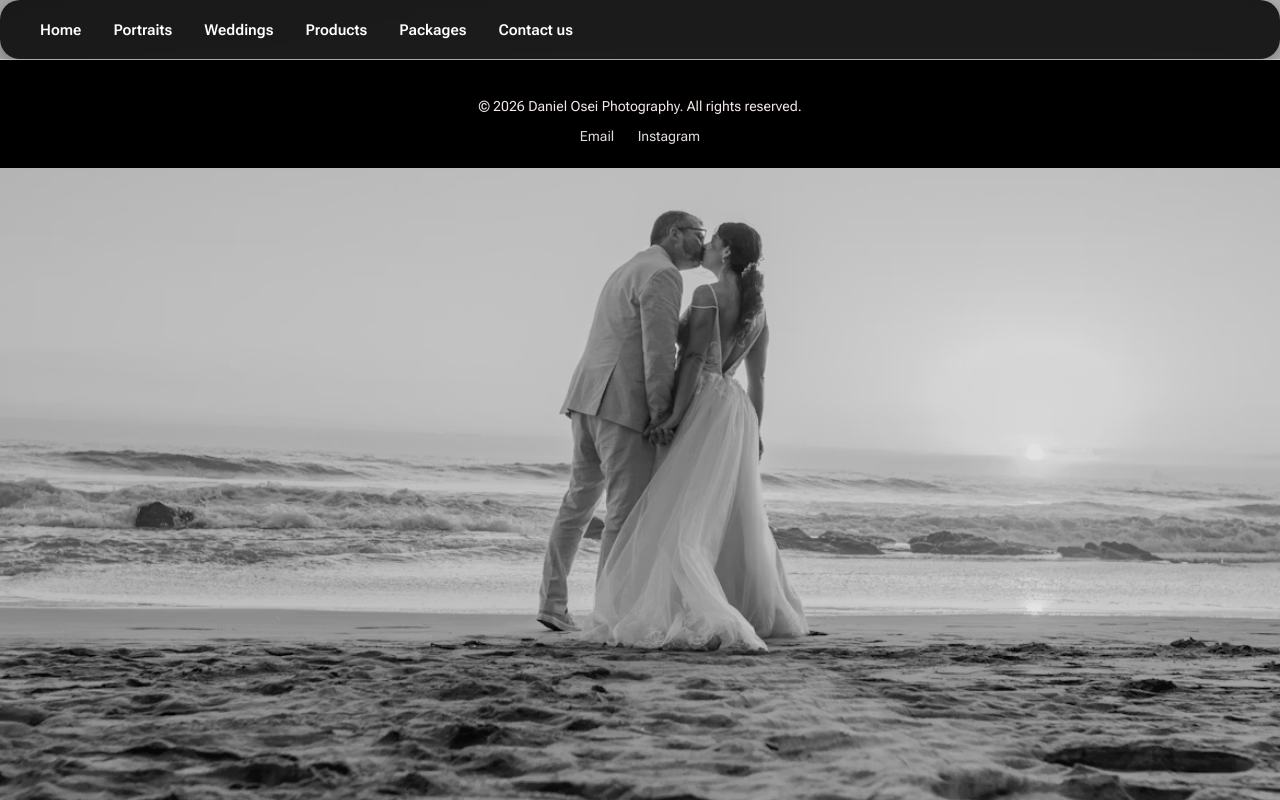
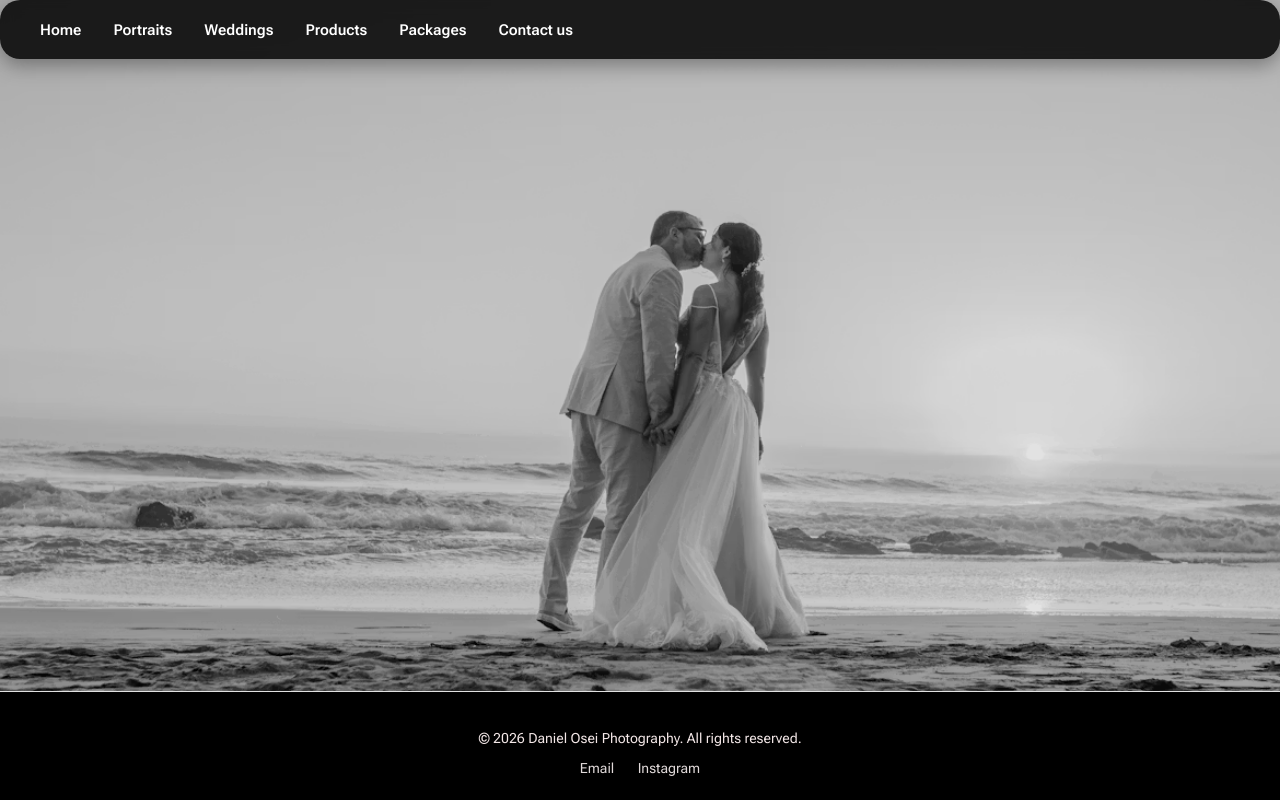
Before and after one commit to Nefeli-Fernando/Personal-Brand-Freelance-Photographer, a plain HTML site: page weddings.html in a window 1280 px wide. Drawn offline with Linux system fonts and the light colour scheme.

Commit message:
feat : added remaining changes

```diff
--- a/css/wedding.css
+++ b/css/wedding.css
@@ -1,4 +1,17 @@
 .logo {
-    height: 50px; /* adjust to fit your design */
+    height: 50px;
+    /* adjust to fit your design */
     width: auto;
 }
+
+body {
+    flex-wrap:wrap;
+    min-height: 100vh;
+    display: flex;
+    flex-direction: column;
+}
+
+.site-footer {
+    margin-top: auto;
+    width: 100%;
+}
--- a/weddings.html
+++ b/weddings.html
@@ -6,9 +6,9 @@
     <meta name="viewport" content="width=device-width, initial-scale=1.0">
     <title>Weddings</title>
     <link rel="stylesheet" href="css/style.css">
-
+    <link rel="stylesheet" href="css/wedding.css">
     <style>
-        body {
+    body{
     background-image: url('Assets/Images/photo-1725044542521-8fb875723e1b.avif');
     background-size: cover;
     background-position: center;
@@ -41,10 +41,14 @@
     </div>
 
 
+    <div>
+
+    </div>
 
 
 
 
+</body>
 <footer class="site-footer">
     <p>&copy; 2026 Daniel Osei Photography. All rights reserved.</p>
     <div class="footer-links">
@@ -52,7 +56,4 @@
         <a href="https://instagram.com/yourhandle" target="_blank">Instagram</a>
     </div>
 </footer>
-
-</body>
-
 </html>
```
Also changed, not shown: Assets/Images/WED.avif (added), Assets/Images/WED1.avif (added), Assets/Images/WED2.avif (added), Assets/Images/WED3.avif (added). Lines whose indentation alone changed are shown as unchanged.
